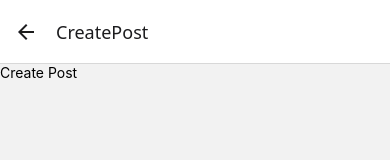
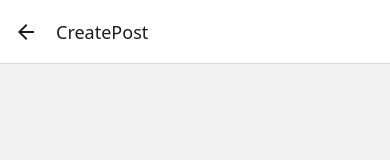
Before and after one commit to dohee12/ReactNative_Study, a React Native app: screen /CreatePost in a window 390 px wide. Shown: the top 160 px of the page. Built offline with nearby package versions, Linux system fonts and the light colour scheme.

Commit message:
feat: style-component css 컴포넌트 생성 및 관리 | loading, assets, selectedPhotos 변수 생성 | 갤러리에서 사진 가져오는 함수 getMyPhotos 생성

```diff
--- a/screens/CreatePost.tsx
+++ b/screens/CreatePost.tsx
@@ -1,10 +1,36 @@
-import { Text, View } from "react-native";
+import { useState, useEffect } from "react";
+import { Alert, Button, StyleSheet, Text, View } from "react-native";
+import styled from "styled-components";
+import LoadingScreen from "./LoadingScreen";
 
+// styled-component를 통해 css 컴포넌트를 생성 / 관리
+const Container = styled(View)`
+  background-color: #ffd429;
+  flex: 1;
+`;
+// state : RN에서 화면에 보여지게할 변수데이터
 export default () => {
+  // State 0 : 로딩 여부....
+  const [loading, setLoading] = useState(false);
+  // State 1 : 갤러리에 불러올 사진 'Data'들
+  const [assets, setAssets] = useState(0);
+  // State 2 : 내가 선택한 사진'들'
+  const [selectedPhotos, setSelectedPhotos] = useState([]);
+
+  // 내 갤러리에서 사진을 가져오는 함수
+  // a. 페이지가 생성될 때 1번
+  // b. 스크롤 최하단까지 내려서 다음 사진목록 가져올 때 1번
+  const getMyPhotos = () => {
+    Alert.alert("hello world");
+  };
+
+  // Hook : 컴포넌트 생성 시 '1번만' 실행되는 lifecycle 함수
+  useEffect(() => {
+    getMyPhotos();
+  }, []);
+
   // Page UI Rendering
-  return (
-    <View>
-      <Text>Create Post</Text>
-    </View>
-  );
+  // a. 로딩 중일 때 : loadingScreen
+  // b. 로딩이 끝나면 : 현재화면 (createPost)
+  return loading ? <LoadingScreen /> : <Container></Container>;
 };
```
